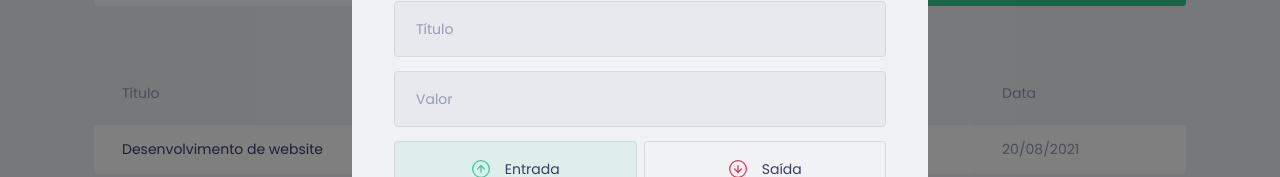
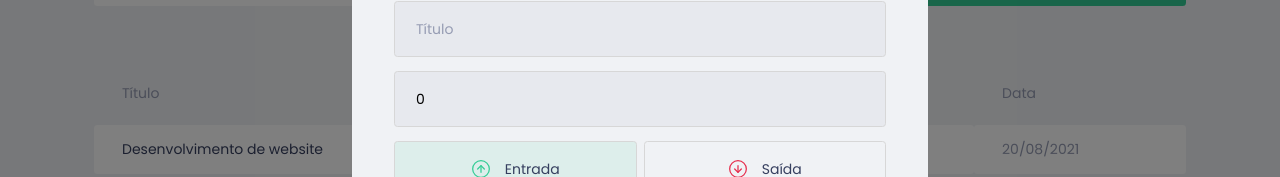
Before and after one commit to nullCommit/dtmoney, a React (Create React App) app: page / in a window 1280 px wide. Both pictures are taken after a click on the button "Nova transação". Shown: the part 257-434 px from the top of the page. Built offline with nearby package versions, Linux system fonts and the light colour scheme; no server answers; what miragejs would draw is missing.

Commit message:
Inserting form data into states

```diff
--- a/src/components/NewTransactionModal/index.tsx
+++ b/src/components/NewTransactionModal/index.tsx
@@ -1,4 +1,4 @@
-import { useState } from 'react';
+import { FormEvent, useState } from 'react';
 import Modal from 'react-modal';
 
 import closeImg from '../../assets/close.svg';
@@ -16,7 +16,14 @@
   isOpen,
   onRequestClose,
 }: NewTransactionModalProps) {
+  const [title, setTitle] = useState('');
+  const [value, setValue] = useState(0);
+  const [category, setCategory] = useState('');
   const [type, setType] = useState('deposit');
+
+  function handleCreateNewTransaction(event: FormEvent) {
+    event.preventDefault();
+  }
 
   return (
     <Modal
@@ -33,12 +40,21 @@
         <img src={closeImg} alt='Fechar modal' />
       </button>
 
-      <Container>
+      <Container onSubmit={handleCreateNewTransaction}>
         <h2>Cadastrar transação</h2>
 
-        <input placeholder='Título' />
+        <input
+          placeholder='Título'
+          value={title}
+          onChange={event => setTitle(event.target.value)}
+        />
 
-        <input placeholder='Valor' type='number' />
+        <input
+          placeholder='Valor'
+          type='number'
+          value={value}
+          onChange={event => setValue(+event.target.value)}
+        />
 
         <TransactionTypeContainer>
           <RadioBox
@@ -61,7 +77,11 @@
           </RadioBox>
         </TransactionTypeContainer>
 
-        <input placeholder='Categoria' />
+        <input
+          placeholder='Categoria'
+          value={category}
+          onChange={event => setCategory(event.target.value)}
+        />
 
         <button type='submit'>Cadastrar</button>
       </Container>
```
